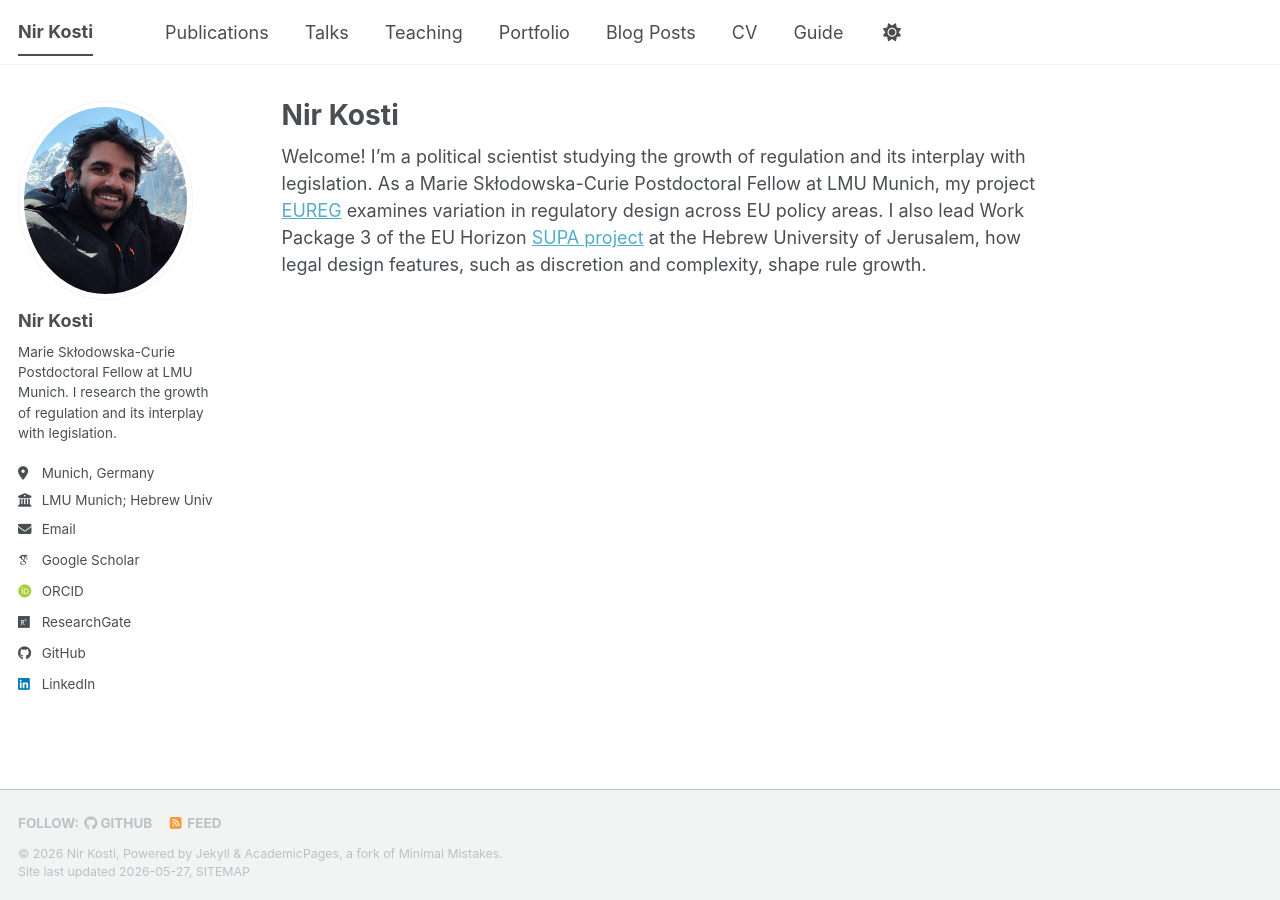
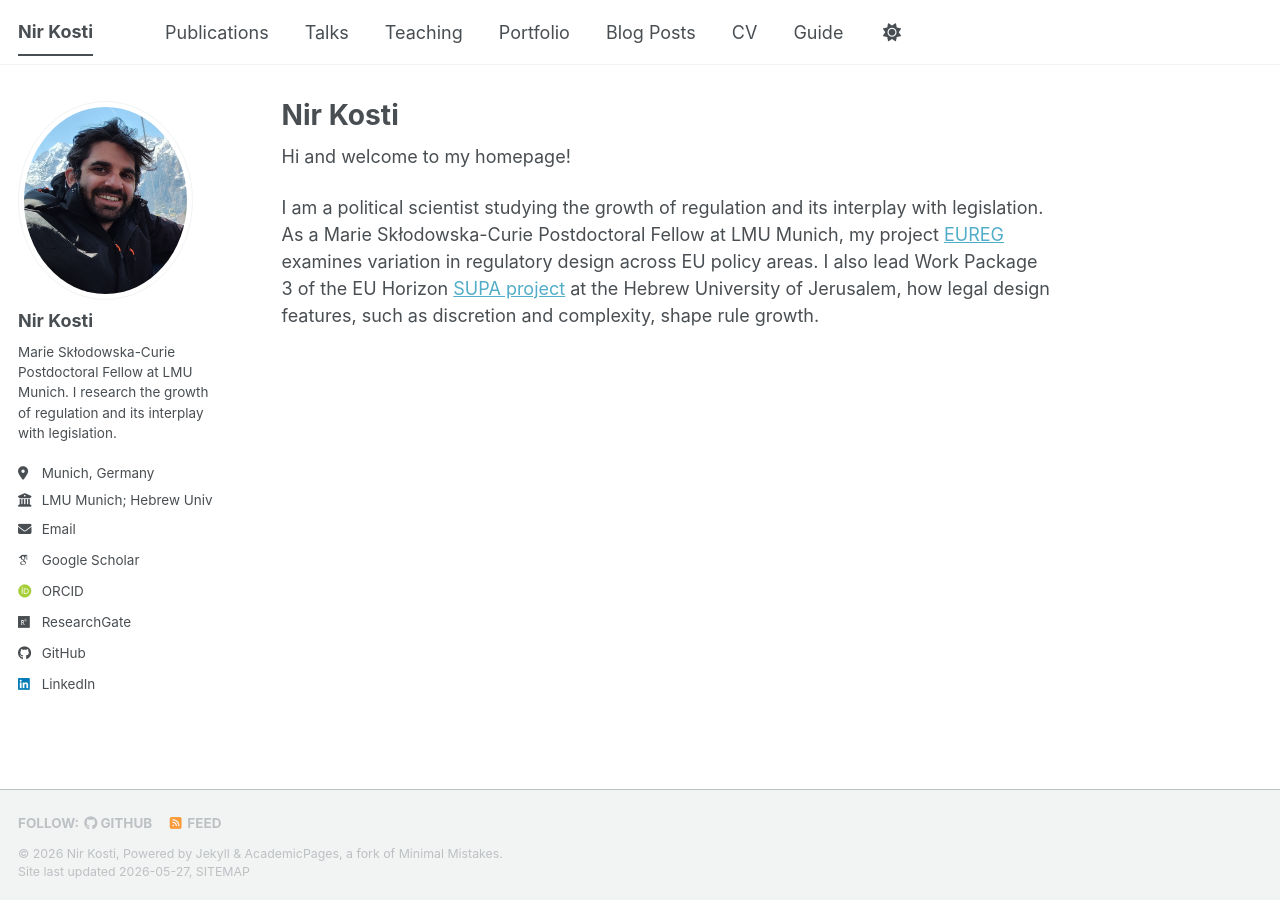
Before and after one commit to NirKosti/nirkosti.github.io, a Jekyll site: the page built from _pages/about.md, in a window 1280 px wide. Built offline with Jekyll 4.4.1, drawn with Linux system fonts in a browser that asks for light colours; some web fonts are replaced; a script bundle is joined from its source files by our own code; library files that are not in the unit come from our copies.

Commit message:
Update about.md

```diff
--- a/_pages/about.md
+++ b/_pages/about.md
@@ -6,4 +6,6 @@
   - /about.html
 ---
 
-Welcome! I'm a political scientist studying the growth of regulation and its interplay with legislation. As a Marie Skłodowska-Curie Postdoctoral Fellow at LMU Munich, my project [EUREG](/eureg/) examines variation in regulatory design across EU policy areas. I also lead Work Package 3 of the EU Horizon [SUPA project](https://www.supa.uio.no/english/) at the Hebrew University of Jerusalem, how legal design features, such as discretion and complexity, shape rule growth.
+Hi and welcome to my homepage!
+
+I am a political scientist studying the growth of regulation and its interplay with legislation. As a Marie Skłodowska-Curie Postdoctoral Fellow at LMU Munich, my project [EUREG](/eureg/) examines variation in regulatory design across EU policy areas. I also lead Work Package 3 of the EU Horizon [SUPA project](https://www.supa.uio.no/english/) at the Hebrew University of Jerusalem, how legal design features, such as discretion and complexity, shape rule growth.
```
